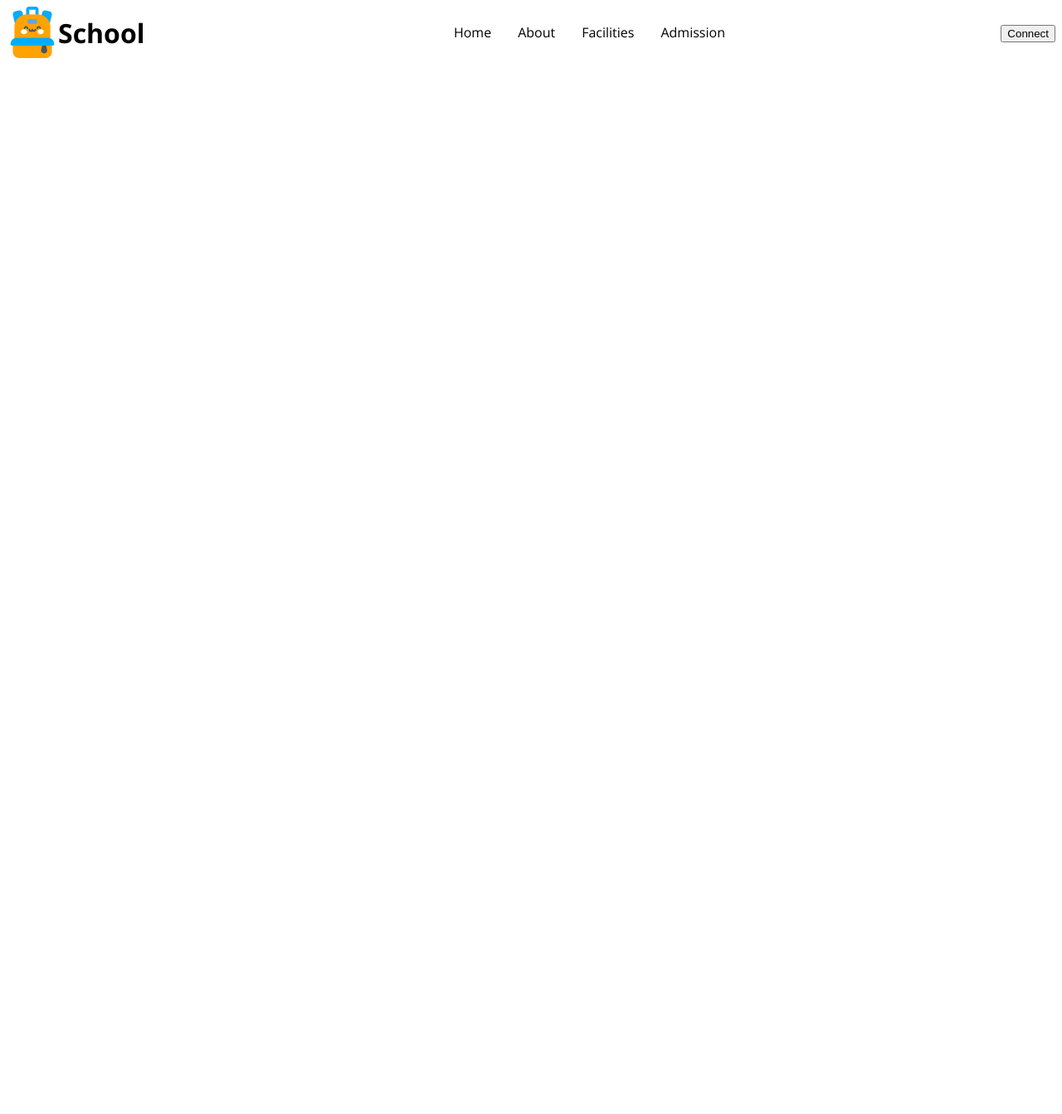
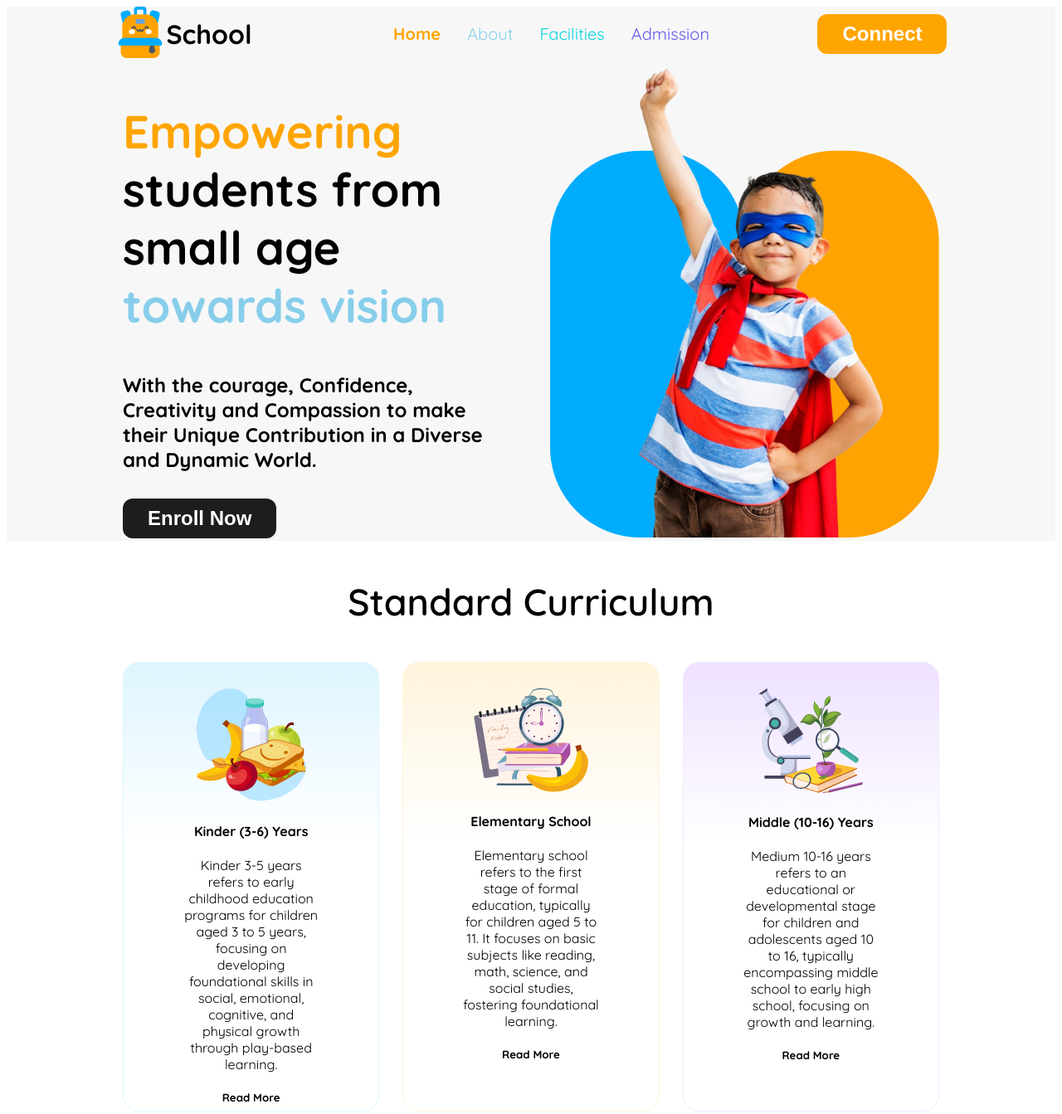
Before and after one commit to nurul-alam-721/responsive-web-development-assignment-02, a plain HTML site: page index.html in a window 1280 px wide. Shown: the whole page at 83% size. Before the commit the page ends 800 px from the top, so only its background shows below. Drawn offline with nearby package versions, Linux system fonts and the light colour scheme.

Commit message:
curriculum section added

```diff
--- a/index.html
+++ b/index.html
@@ -4,14 +4,21 @@
     <meta charset="UTF-8">
     <meta name="viewport" content="width=device-width, initial-scale=1.0">
     <title>Kid's School</title>
+    <link href="https://cdnjs.cloudflare.com/ajax/libs/font-awesome/6.0.0-beta3/css/all.min.css" rel="stylesheet">
     <link rel="stylesheet" href="styles/kids-school.css">
 </head>
-<body>
-    <header class="quick-sand-font">
-        <div class="nav-bar">
+<body class="quick-sand-font ">
+    <header class="bg-colour">
+            <section class="nav-bar">
                 <div class="logo-school">
-                <img src="assets/logo.png" alt="" class="school-logo">
-                <h4 id="school-text">School</h4>
+                    <div class="school-logo">
+                        <img src="assets/logo.png" alt="" >
+                    </div>
+
+                    <div class="bar-icon">
+                        <i  class="fa-solid fa-bars"></i>
+                    </div>
+                    <div class="school-text">School</div>
                 </div>
                  <div class="nav-item-container">
                      <ul class="nav-item">
@@ -21,11 +28,50 @@
                          <li id="admission">Admission</li>
                      </ul>
                  </div>
-            <div class="btn-primary">
-                <button>Connect</button>
+                 <div>
+                     <button class="contact-btn btn-primary">Connect</button>
+                 </div>
+             </section>
+        <section class="banner-container">
+            <div class="banner-texts">
+                <h2 class="banner-title"><span class="orange-colour">Empowering</span> <br>students from small age <span class="skyblue-colour">towards vision</span></h2>
+                <h4 class="banner-description">With the courage, Confidence, Creativity and Compassion to make their Unique Contribution in a Diverse and Dynamic World.</h4>
+                <button class="enroll-btn btn-primary">Enroll Now</button>
+            </div>
+            <div class="hero-kids">
+                <img src="assets/hero-kids.png" alt="">
+            </div>
+        </section>
+    </header>
+    <main class="curriculum-main">
+        <section class="curriculum-section">
+            <h3 class="section-title">Standard Curriculum</h3>
+            <div class="curriculum-container">
+                <div class="curriculum curriculum-1">
+                    <img src="assets/kinder.png" alt="" class="curriculum-img">
+                    <h4 class="curriculum-title">Kinder (3-6) Years</h4>
+                    <p class="curriculum-description">Kinder 3-5 years refers to early childhood education programs for children aged 3 to 5 years, focusing on developing foundational skills in social, emotional, cognitive, and physical growth through play-based learning.</p>
+                    <h5 class="read-more-1">Read More</h5>
+                </div>
+                <div class="curriculum curriculum-2">
+                    <img src="assets/elementary.png" alt="" class="curriculum-img">
+                    <h4 class="curriculum-title">Elementary School</h4>
+                    <p class="curriculum-description">Elementary school refers to the first stage of formal education, typically for children aged 5 to 11. It focuses on basic subjects like reading, math, science, and social studies, fostering foundational learning.</p>
+                    <h5 class="read-more-2">Read More</h5>
+                </div>
+                <div class="curriculum curriculum-3">
+                    <img src="assets/middle.png" alt="" class="curriculum-img">
+                    <h4 class="curriculum-title">Middle (10-16) Years</h4>
+                    <p class="curriculum-description">Medium 10-16 years refers to an educational or developmental stage for children and adolescents aged 10 to 16, typically encompassing middle school to early high school, focusing on growth and learning.</p>
+                    <h5 class="read-more-3">Read More</h5>
                 </div>
             </div>
-    </header>
+        </section>
+    </main>
+
+    <footer>
+
+    </footer>
 
 </body>
 </html>
--- a/styles/kids-school.css
+++ b/styles/kids-school.css
@@ -1,12 +1,35 @@
-@import url('https://fonts.googleapis.com/css2?family=Inter:ital,opsz,wght@0,14..32,100..900;1,14..32,100..900&family=Open+Sans:ital,wght@0,300..800;1,300..800&family=Quicksand:wght@300..700&display=swap');
+@import url('https://fonts.googleapis.com/css2?family=Quicksand:wght@300..700&display=swap');
 
 .quick-sand-font{
-    font-family: "Open Sans", serif;
+    font-family: "Quicksand", serif;
     font-optical-sizing: auto;
     font-style: normal;
-    font-variation-settings:"wdth" 100;
   }
 
+  /* shared styles */
+  .bg-colour{
+    background-color: rgb(247, 247, 247);;
+  }
+  .btn-primary{
+    border-radius: 12px;
+    border: none;
+    padding: 10px 30px;
+    color: white;
+    font-size: 1.5rem;
+    font-weight: 600;
+  }
+.section-title{
+    font-size: 2.8rem;
+    font-weight: 600;
+    text-align: center;
+}
+
+.orange-colour{
+    color: orange;
+}
+.skyblue-colour{
+    color: skyblue;
+}
 
 
 /* navigation bar styles */
@@ -14,9 +37,9 @@
     width: 100%;
     display: flex;
     align-items: center;
-    justify-content: space-between;
+    justify-content: space-evenly;
 }
-#school-text{
+.school-text{
     font-size: 2rem;
     font-weight: bold;
     color: black;
@@ -30,8 +53,114 @@
 .nav-item{
     display: flex;
     gap: 32px;
+    font-size: 1.25rem;
 
 }
 .nav-item> li{
     list-style: none;
 }
+#home{
+    color: orange;
+    font-weight: bold;
+}
+#about{
+    color: skyblue;
+}
+#facilities{
+    color: #05D4DF;
+}
+#admission{
+    color: #5D58EF;
+}
+
+.contact-btn{
+    background-color: orange;
+}
+
+
+/* banner styles */
+.banner-container{
+    display: flex;
+    align-items: center;
+    gap: 50px;
+    margin: 0 140px;
+}
+.banner-texts{
+    max-width: 640px;
+}
+.banner-title{
+    font-size: 3.5rem;
+    font-weight: 700;
+}
+
+.banner-description{
+    font-size: 1.5rem;
+}
+.enroll-btn{
+    background-color:rgba(0, 0, 0, 0.884);
+}
+header> .enroll-btn{
+    background-color: inherit;
+}
+
+.bar-icon{
+    display: none;
+}
+
+/* curriculum section styles */
+
+.curriculum-section{
+    margin: 0 140px;
+}
+
+.curriculum-container{
+    display: grid;
+    grid-template-columns: repeat(3, 1fr);
+    gap: 28px;
+}
+.curriculum{
+    max-width: 360px;
+    max-height: 480px;
+    text-align: center;
+    border-radius: 20px;
+    padding: 30px 70px;
+}
+.curriculum-1{
+    border:1px solid #DEF5FF;
+    background: linear-gradient(180deg,#DEF5FF, #FFFFFF 40%);
+}
+.curriculum-2{
+    border:1px solid #FFF4DC;
+    background:linear-gradient(180deg, #FFF4DC, #FFFFFF 40%);
+}
+.curriculum-3{
+    border:1px solid #F2E8FF;
+    background: linear-gradient( 180deg, #EEE1FF, #FFFFFF 40%);
+}
+
+/* small device */
+@media screen and (max-width:576px) {
+    .nav-item-container, .contact-btn, .school-text{
+        display: none;
+    }
+    .banner-container{
+       flex-direction:column-reverse;
+        margin: 25px;
+        text-align: center;
+    }
+    .banner-texts{
+        justify-items: center;
+    }
+
+    .logo-school{
+        display: flex;
+        justify-content: space-between;
+        width: 100px;
+    }
+    .bar-icon{
+        display: flex;
+        font-size: 2em;
+        margin-left: 150px;
+    }
+
+}
```
Lines whose indentation alone changed are shown as unchanged.
